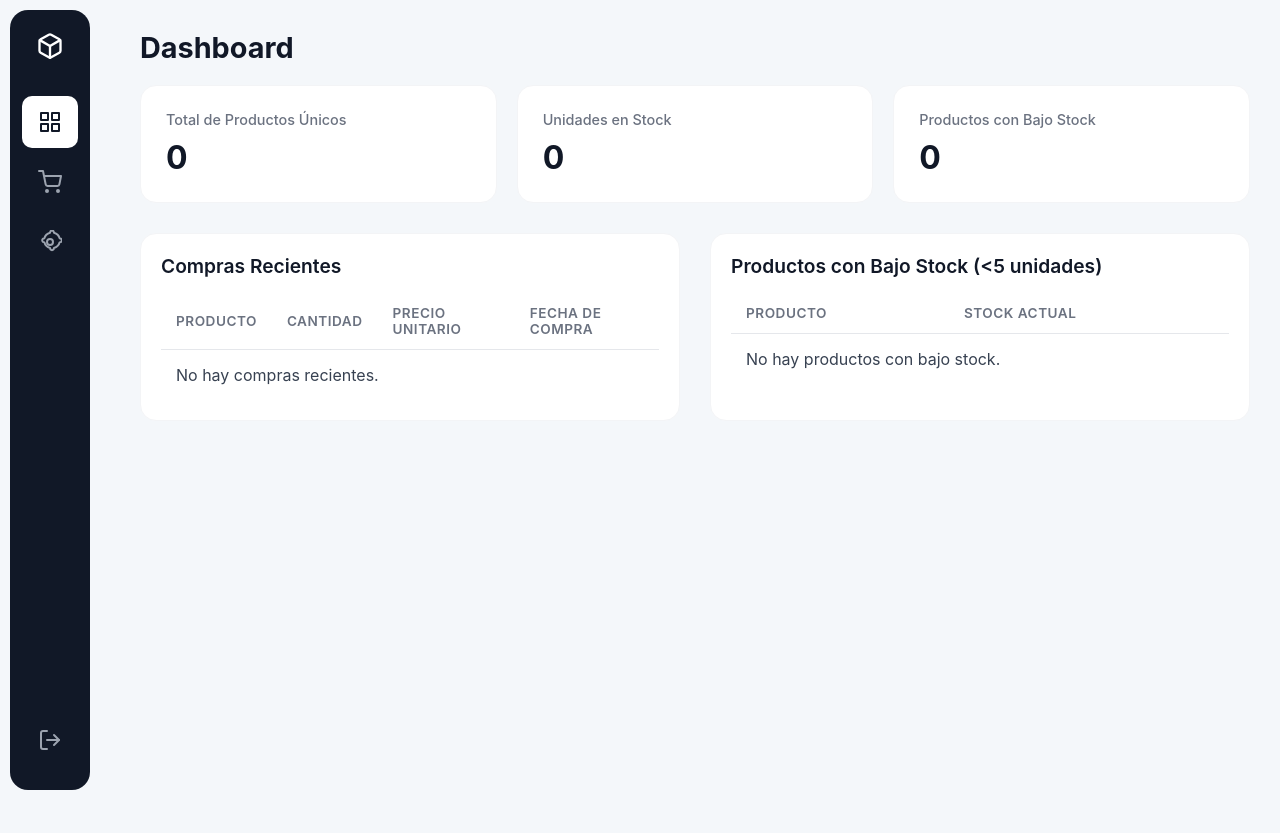
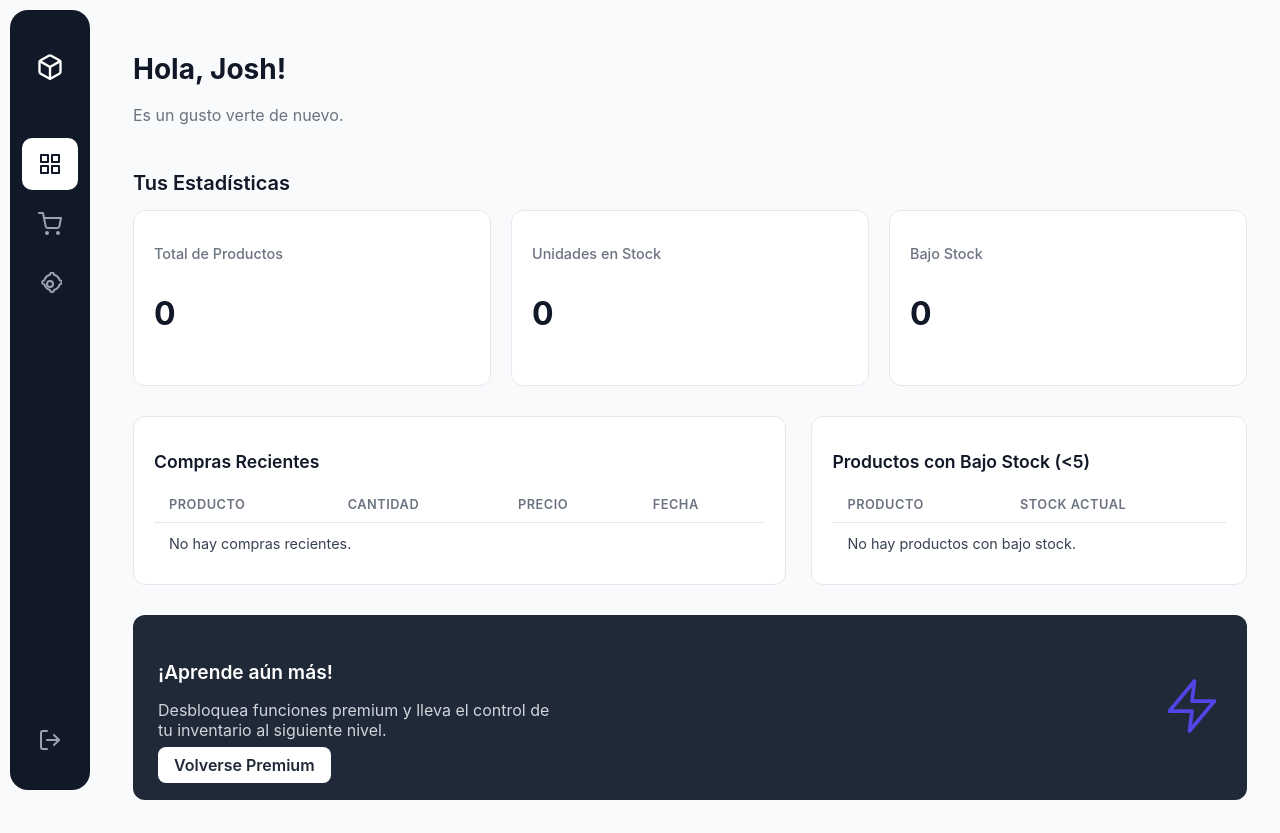
Before and after one commit to Codearlo/sis_inv, a PHP site: page /dashboard.php in a window 1280 px wide. Before the commit the page ends 790 px from the top, so only its background shows below. Run offline with PHP 8.4, Linux system fonts and the light colour scheme; the visitor is signed in with stand-in values (Sample User, id 1); data that the repository does not hold is empty.

Commit message:
Subiendo los archivos

```diff
--- a/public/css/dashboard_styles.css
+++ b/public/css/dashboard_styles.css
@@ -1,47 +1,67 @@
 /* Estilos específicos para el componente Dashboard */
 body {
     font-family: -apple-system, BlinkMacSystemFont, "Segoe UI", Roboto, "Helvetica Neue", Arial, "Noto Sans", sans-serif, "Apple Color Emoji", "Segoe UI Emoji", "Segoe UI Symbol", "Noto Color Emoji";
-    background-color: #f4f7fa;
-    color: #333;
+    background-color: #f9fafb; /* Un fondo ligeramente más cálido */
+    color: #111827;
 }
 
 .dashboard_main-content {
-    margin-left: 110px;
+    margin-left: 100px; /* Ajustado al ancho del sidebar */
     flex-grow: 1;
-    padding: 30px;
+    padding: 25px;
 }
 
-.dashboard_main-content header h1 {
-    margin-bottom: 20px;
+.dashboard_header {
+    display: flex;
+    justify-content: space-between;
+    align-items: flex-start;
+    margin-bottom: 30px;
+}
+
+.dashboard_welcome h1 {
+    font-size: 1.75rem;
+    font-weight: 700;
     color: #111827;
-    font-size: 1.8rem;
-    font-weight: 700;
+}
+
+.dashboard_welcome p {
+    font-size: 1rem;
+    color: #6B7280;
+}
+
+.dashboard_stats-container {
+    margin-bottom: 30px;
+}
+
+.dashboard_stats-container h2 {
+    font-size: 1.25rem;
+    font-weight: 600;
+    margin-bottom: 15px;
 }
 
 .dashboard_cards-container {
     display: grid;
-    grid-template-columns: repeat(auto-fit, minmax(200px, 1fr));
+    grid-template-columns: repeat(auto-fit, minmax(220px, 1fr));
     gap: 20px;
-    margin-bottom: 30px;
 }
 
 .dashboard_card {
     background-color: #fff;
-    padding: 25px;
-    border-radius: 16px;
-    border: 1px solid #F3F4F6; /* Borde más sutil */
+    padding: 20px;
+    border-radius: 12px;
+    border: 1px solid #E5E7EB;
     text-align: left;
 }
 
 .dashboard_card h3 {
-    margin-bottom: 10px;
-    font-size: 0.9em;
+    margin-bottom: 8px;
+    font-size: 0.9rem;
     font-weight: 500;
     color: #6B7280;
 }
 
 .dashboard_card p {
-    font-size: 2em;
+    font-size: 2rem;
     font-weight: 700;
     color: #111827;
 }
@@ -49,27 +69,28 @@ body {
 .dashboard_tables-container {
     display: grid;
     grid-template-columns: 1fr;
-    gap: 30px;
+    gap: 25px;
+    margin-bottom: 30px;
 }
 
 @media (min-width: 1200px) {
     .dashboard_tables-container {
-        grid-template-columns: 1fr 1fr;
+        grid-template-columns: 1.5fr 1fr;
     }
 }
 
 .dashboard_table-wrapper {
     background-color: #fff;
     padding: 20px;
-    border-radius: 16px;
-    border: 1px solid #F3F4F6;
+    border-radius: 12px;
+    border: 1px solid #E5E7EB;
     overflow-x: auto;
 }
 
 .dashboard_table-wrapper h2 {
     margin-bottom: 15px;
     color: #111827;
-    font-size: 1.2em;
+    font-size: 1.1rem;
     font-weight: 600;
 }
 
@@ -83,9 +104,9 @@ body {
 }
 
 .dashboard_table-wrapper th {
-    padding: 12px 15px;
+    padding: 10px 15px;
     text-align: left;
-    font-size: 0.85em;
+    font-size: 0.8rem;
     font-weight: 600;
     color: #6B7280;
     text-transform: uppercase;
@@ -93,10 +114,11 @@ body {
 }
 
 .dashboard_table-wrapper td {
-    padding: 15px;
+    padding: 12px 15px;
     text-align: left;
     border-bottom: 1px solid #F3F4F6;
     color: #374151;
+    font-size: 0.9rem;
 }
 
 .dashboard_table-wrapper tbody tr:last-child td {
@@ -104,6 +126,46 @@ body {
 }
 
 .dashboard_low-stock {
-    color: #EF4444; /* Rojo para alertas */
+    color: #EF4444;
     font-weight: 600;
 }
+
+.dashboard_promo-card {
+    background-color: #1F2937;
+    color: #FFFFFF;
+    border-radius: 12px;
+    padding: 25px;
+    display: flex;
+    justify-content: space-between;
+    align-items: center;
+}
+
+.promo_text h3 {
+    font-size: 1.2rem;
+    font-weight: 600;
+    margin-bottom: 5px;
+}
+
+.promo_text p {
+    color: #D1D5DB;
+    margin-bottom: 15px;
+    max-width: 400px;
+}
+
+.promo_button {
+    background-color: #FFFFFF;
+    color: #1F2937;
+    padding: 8px 16px;
+    border-radius: 8px;
+    text-decoration: none;
+    font-weight: 600;
+    transition: background-color 0.2s;
+}
+
+.promo_button:hover {
+    background-color: #E5E7EB;
+}
+
+.promo_icon svg {
+    color: #4F46E5;
+}
--- a/public/dashboard.php
+++ b/public/dashboard.php
@@ -16,6 +16,10 @@ $active_page = 'dashboard';
 
 $getDashboardData = new GetDashboardData($pdo);
 $dashboardData = $getDashboardData->execute();
+
+// Ejemplo de nombre de usuario, en una app real vendría de la sesión/BD
+$nombreUsuario = 'Josh';
+
 ?>
 
 <!DOCTYPE html>
@@ -23,21 +27,27 @@ $dashboardData = $getDashboardData->execute();
 <head>
     <meta charset="UTF-8">
     <title>Dashboard - Inventario</title>
-    <link rel="stylesheet" href="css/sidebar_styles.css?">
-    <link rel="stylesheet" href="css/dashboard_styles.css?">
-    <link rel="stylesheet" href="css/styles.css?">
+    <link rel="stylesheet" href="css/sidebar_styles.css?v=1.8">
+    <link rel="stylesheet" href="css/dashboard_styles.css?v=1.6">
 </head>
 <body>
     <?php require_once 'parts/sidebar.php'; ?>
 
     <div class="dashboard_main-content">
-        <header>
-            <h1>Dashboard</h1>
+        <header class="dashboard_header">
+            <div class="dashboard_welcome">
+                <h1>Hola, <?php echo htmlspecialchars($nombreUsuario); ?>!</h1>
+                <p>Es un gusto verte de nuevo.</p>
+            </div>
+            <div class="dashboard_header-actions">
+                </div>
         </header>
 
+        <div class="dashboard_stats-container">
+            <h2>Tus Estadísticas</h2>
             <div class="dashboard_cards-container">
                 <div class="dashboard_card">
-                <h3>Total de Productos Únicos</h3>
+                    <h3>Total de Productos</h3>
                     <p><?php echo htmlspecialchars($dashboardData['total_productos'] ?? '0'); ?></p>
                 </div>
                 <div class="dashboard_card">
@@ -45,10 +55,12 @@ $dashboardData = $getDashboardData->execute();
                     <p><?php echo htmlspecialchars($dashboardData['total_stock'] ?? '0'); ?></p>
                 </div>
                 <div class="dashboard_card">
-                <h3>Productos con Bajo Stock</h3>
+                    <h3>Bajo Stock</h3>
                     <p><?php echo count($dashboardData['productos_bajo_stock'] ?? []); ?></p>
                 </div>
             </div>
+        </div>
+
 
         <div class="dashboard_tables-container">
             <div class="dashboard_table-wrapper">
@@ -58,8 +70,8 @@ $dashboardData = $getDashboardData->execute();
                         <tr>
                             <th>Producto</th>
                             <th>Cantidad</th>
-                            <th>Precio Unitario</th>
-                            <th>Fecha de Compra</th>
+                            <th>Precio</th>
+                            <th>Fecha</th>
                         </tr>
                     </thead>
                     <tbody>
@@ -82,7 +94,7 @@ $dashboardData = $getDashboardData->execute();
             </div>
 
             <div class="dashboard_table-wrapper">
-                <h2>Productos con Bajo Stock (<5 unidades)</h2>
+                <h2>Productos con Bajo Stock (&lt;5)</h2>
                 <table>
                     <thead>
                         <tr>
@@ -107,6 +119,18 @@ $dashboardData = $getDashboardData->execute();
                 </table>
             </div>
         </div>
+
+        <div class="dashboard_promo-card">
+             <div class="promo_text">
+                <h3>¡Aprende aún más!</h3>
+                <p>Desbloquea funciones premium y lleva el control de tu inventario al siguiente nivel.</p>
+                <a href="#" class="promo_button">Volverse Premium</a>
+            </div>
+            <div class="promo_icon">
+                <svg xmlns="http://www.w3.org/2000/svg" width="60" height="60" viewBox="0 0 24 24" fill="none" stroke="currentColor" stroke-width="1.5" stroke-linecap="round" stroke-linejoin="round" class="feather feather-zap"><polygon points="13 2 3 14 12 14 11 22 21 10 12 10 13 2"></polygon></svg>
+            </div>
+        </div>
+
     </div>
 
     </body>
```
Lines whose indentation alone changed are shown as unchanged.
